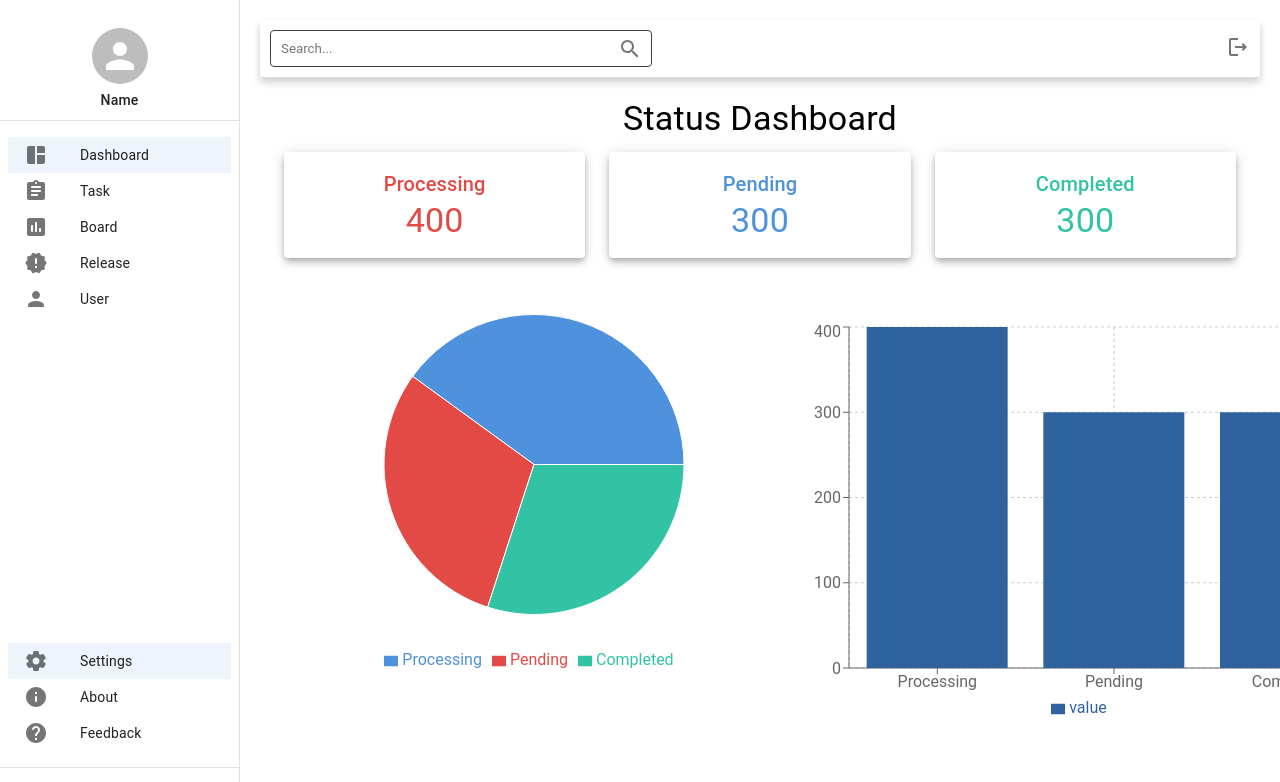
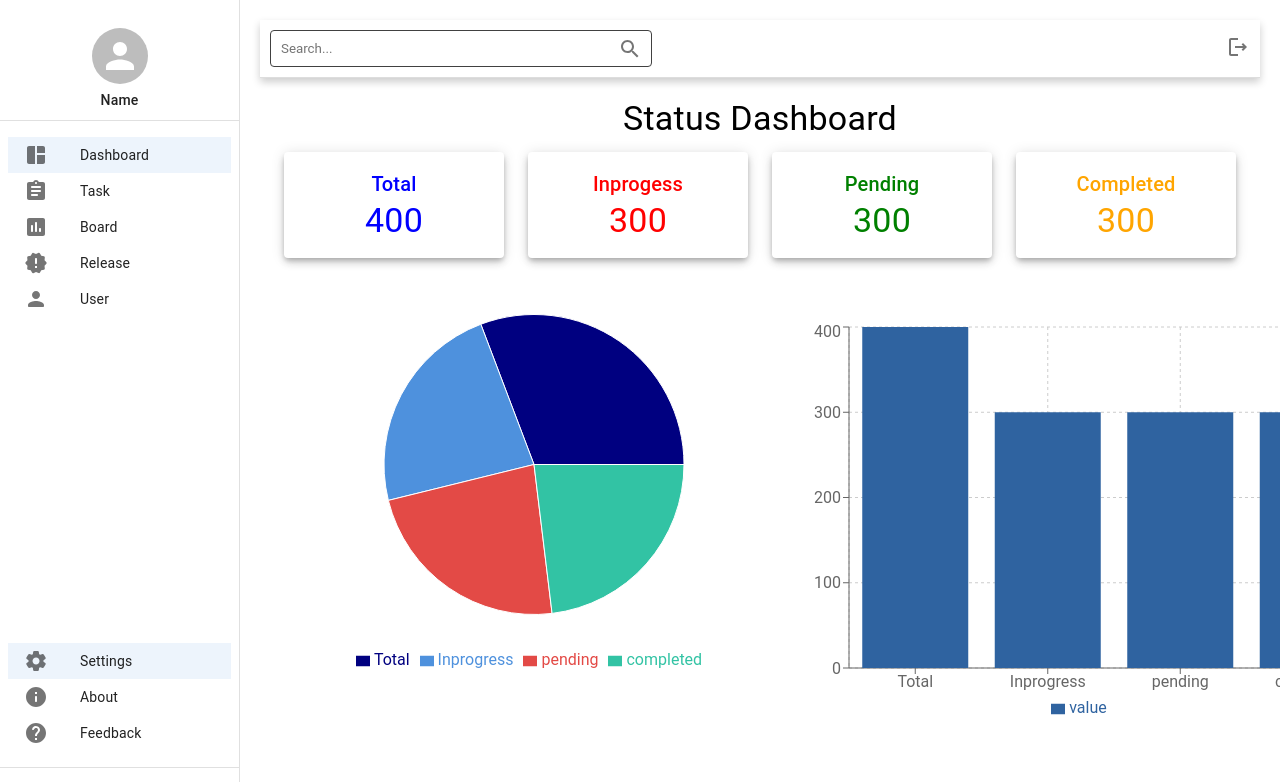
Before and after one commit to prabakaran03061998/march_24_project_management, a React (Create React App) app in the folder todolist/: page / in a window 1280 px wide. Shown: the top 782 px of the page. Built offline with nearby package versions, Linux system fonts and the light colour scheme; the HTML template or start-up script is replaced by a standard one.

Commit message:
color changes then additinal works

```diff
--- a/todolist/src/pages/dashboard-page.js
+++ b/todolist/src/pages/dashboard-page.js
@@ -1,18 +1,31 @@
 import React from 'react';
-import { Container, Grid, Paper, Typography, Box } from '@mui/material';
+import { Container, Grid, Paper, Typography, Box,} from '@mui/material';
+
 import { PieChart, Pie, Cell, Tooltip, Legend, BarChart, XAxis, YAxis, Bar, CartesianGrid } from 'recharts';
 
 
 ///// set an arry for paper
 const data = [
-  { name: 'Processing', value: 400 },
-  { name: 'Pending', value: 300 },
-  { name: 'Completed', value: 300 },
+  { name: 'Total', value: 400 },
+  { name: 'Inprogress', value: 300 },
+  { name: 'pending', value: 300 },
+  { name: 'completed', value: 300 },
 ];
+
 ///////
 
 ///////// passing colors for chart //////
-const COLORS = ['#4E91DD', '#E34A46', '#32C3A4'];
+
+const COLORS = ['navy', '#4E91DD', '#E34A46', '#32C3A4'];
+// const newColorFind = () => {
+//   for (let x = 0; x < 6; x++) {
+//     let index = Math.floor(Math.random() * 16);
+//     let value = arrayOfColorFunctions[index];
+
+//     randomColorString += value;
+//   }
+//   console.log(randomColorString);
+// };
 
 function Dashboard() {
   return (
@@ -21,24 +34,37 @@ function Dashboard() {
         Status Dashboard
       </Typography>
       <Grid container spacing={3}>
-        <Grid item xs={12} md={4}>
-          <Paper elevation={3} sx={{ padding: 2, textAlign: 'center',color:'#E34A46',  boxShadow: 5,borderColor: 'blue'  }}>
-            <Typography variant="h6">Processing</Typography>
+        <Grid item  xs={12} md={3}>
+          <Paper elevation={3} sx={{ padding: 2, textAlign: 'center',color:'blue',  boxShadow: 5,borderColor: 'blue'  }}>
+
+
+
+
+            <Typography variant="h6">Total</Typography>
             <Typography variant="h4">400</Typography>
           </Paper>
         </Grid>
-        <Grid item xs={12} md={4}>
-          <Paper elevation={3} sx={{ padding: 2, textAlign: 'center',color:'#4E91DD', boxShadow: 5 }}>
+        <Grid item xs={12} md={3}>
+          <Paper elevation={3} sx={{ padding: 2, textAlign: 'center',color:'red', boxShadow: 5 }}>
+
+            <Typography variant="h6">Inprogess</Typography>
+            <Typography variant="h4">300</Typography>
+          </Paper>
+        </Grid>
+        <Grid item xs={12} md={3}>
+          <Paper elevation={3} sx={{ padding: 2, textAlign: 'center',color:'green', boxShadow: 5 }}>
             <Typography variant="h6">Pending</Typography>
             <Typography variant="h4">300</Typography>
           </Paper>
         </Grid>
-        <Grid item xs={12} md={4}>
-          <Paper elevation={3} sx={{ padding: 2, textAlign: 'center',color:'#32C3A4', boxShadow: 5 }}>
+
+        <Grid item xs={12} md={3}>
+          <Paper elevation={3} sx={{ padding: 2, textAlign: 'center',color:'orange', boxShadow: 5 }}>
             <Typography variant="h6">Completed</Typography>
             <Typography variant="h4">300</Typography>
           </Paper>
         </Grid>
+
       </Grid>
 
 
@@ -47,7 +73,7 @@ function Dashboard() {
 
         <Box sx={{display:'flex'}}  >
 
-      <Box sx={{ marginTop: 2, textAlign: 'center',color:'black' }}>
+      <Box sx={{ marginTop: 2, textAlign: 'center',color:'black'}}>
 
          <PieChart width={500} height={400}>
           <Pie
```
